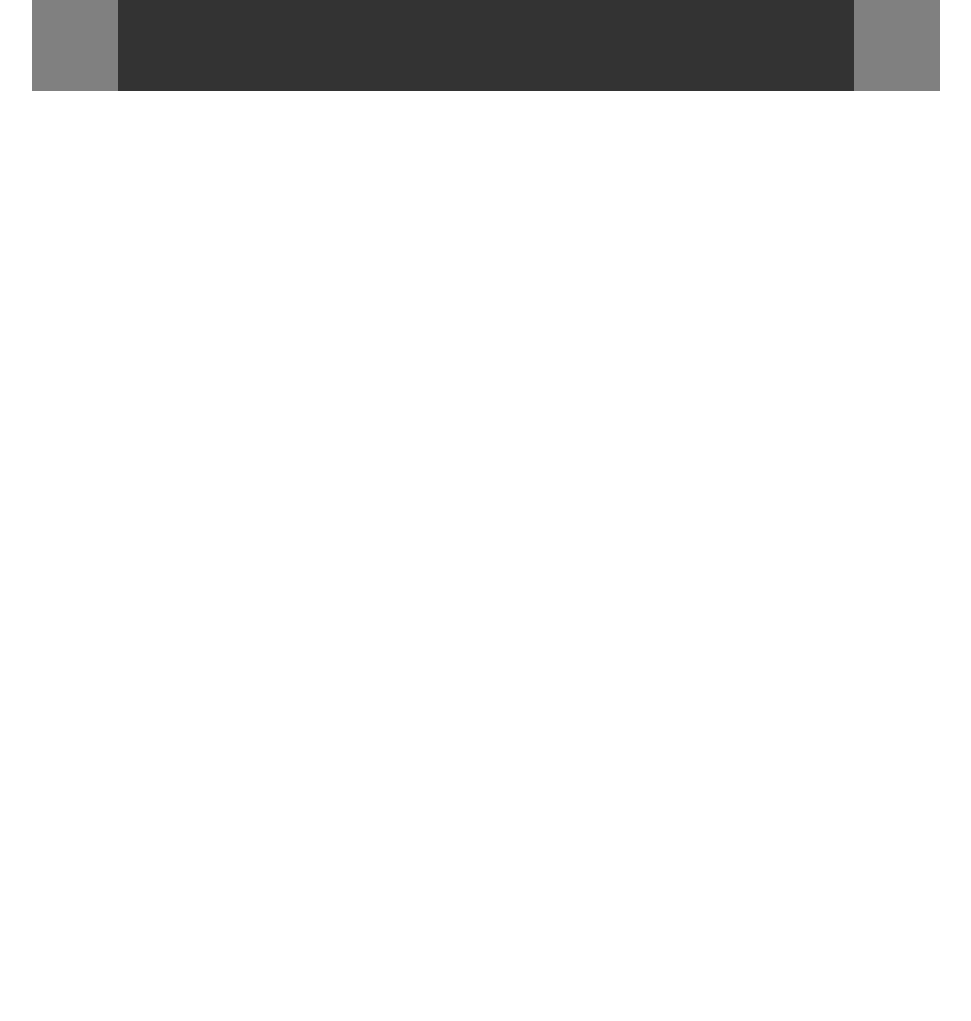
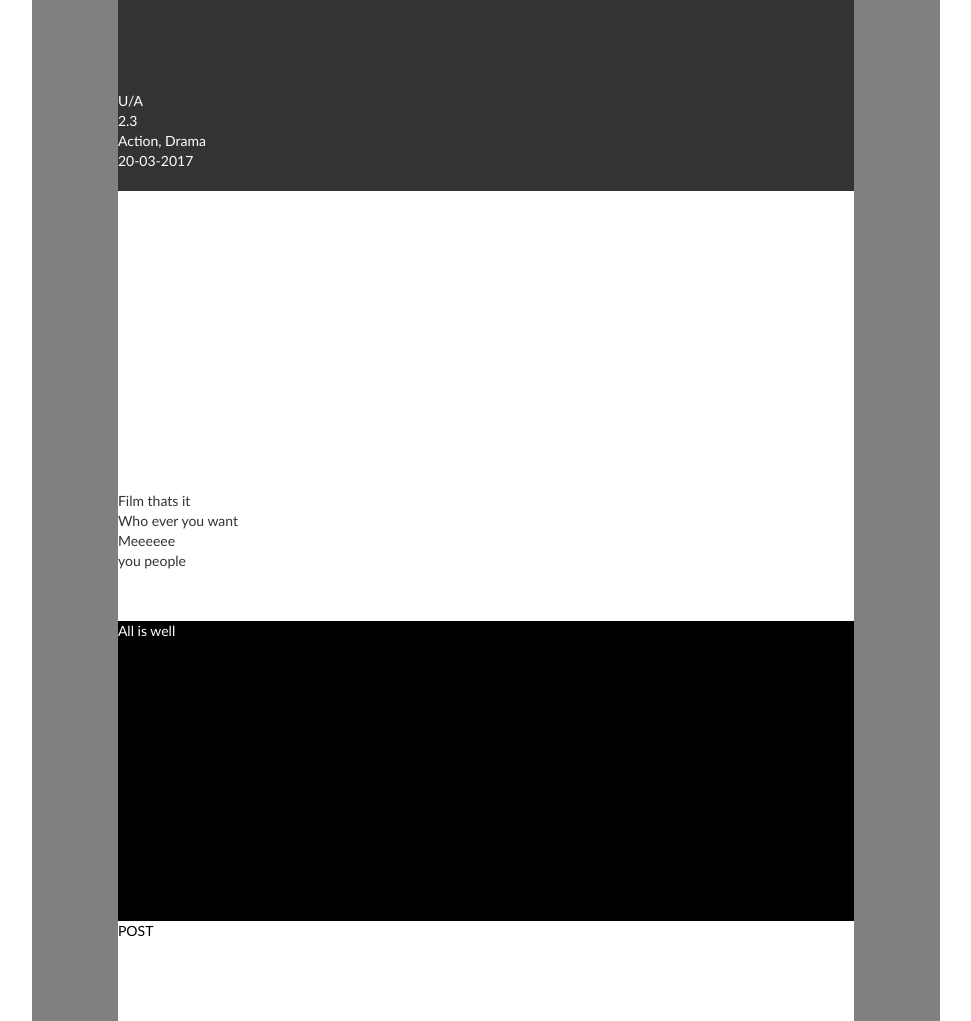
Before and after one commit to sridhar1743/ReviewTalkies, a website: page public/html/home.html in a window 1280 px wide. Shown: the part 638-1659 px from the top of the page, without its empty margins (154-1125 px from the left). Before the commit the page ends 800 px from the top, so only its background shows below. Drawn offline with nearby package versions, Linux system fonts and the light colour scheme; some packages are replaced by stand-ins of ours; a script that the page names is missing; files whose address does not match are found by name; a web font is replaced by a local one.

Commit message:
template html

```diff
--- a/public/css/rt_main.css
+++ b/public/css/rt_main.css
@@ -57,6 +57,44 @@ body{
     margin: 0 auto;
     font-family: calibri;
 }
+#movieTypeInfoDiv{
+    background-color: #333333;
+    width: 81%;
+    height: 100px;
+    margin: 0 auto;
+    font-family: calibri;
+    color:white;
+}
+#moviePostTrialerDiv{
+    background-color: white;
+    width: 81%;
+    height: 300px;
+    margin: 0 auto;
+    font-family: calibri;
+}
+#movieTeamDetailsDiv{
+    background-color: white;
+    width: 81%;
+    height: 130px;
+    margin: 0 auto;
+    font-family: calibri;
+}
+#movieCommentsDiv{
+    background-color: black;
+    width: 81%;
+    height: 300px;
+    margin: 0 auto;
+    font-family: calibri;
+    color:white;
+}
+#moviePostCommentsDiv{
+    background-color: white;
+    width: 81%;
+    height: 100px;
+    margin: 0 auto;
+    font-family: calibri;
+    color:black;
+}
 #movieDisplayName{
     font-size: 47px;
     font-style: italic;
--- a/public/html/home.html
+++ b/public/html/home.html
@@ -89,6 +89,11 @@
                         </div>
                     </div>
                     <div ng-include="'/public/html/movieInfo.html'"></div>
+                    <div ng-include="'/public/html/movieTypeInfo.html'"></div>
+                    <div ng-include="'/public/html/moviePostTrialer.html'"></div>
+                    <div ng-include="'/public/html/movieTeamDetails.html'"></div>
+                    <div ng-include="'/public/html/movieComments.html'"></div>
+                    <div ng-include="'/public/html/moviePostComments.html'"></div>
                 </div>
             </div>
 
--- /dev/null
+++ b/public/html/movieComments.html
@@ -0,0 +1,18 @@
+<!DOCTYPE html>
+<!--
+To change this license header, choose License Headers in Project Properties.
+To change this template file, choose Tools | Templates
+and open the template in the editor.
+-->
+<html>
+    <head>
+        <title>TODO supply a title</title>
+        <meta charset="UTF-8">
+        <meta name="viewport" content="width=device-width, initial-scale=1.0">
+    </head>
+    <body>
+        <div id="movieCommentsDiv">
+            <div id="movieComments">All is well</div>
+        </div>
+    </body>
+</html>
--- /dev/null
+++ b/public/html/moviePostComments.html
@@ -0,0 +1,18 @@
+<!DOCTYPE html>
+<!--
+To change this license header, choose License Headers in Project Properties.
+To change this template file, choose Tools | Templates
+and open the template in the editor.
+-->
+<html>
+    <head>
+        <title>TODO supply a title</title>
+        <meta charset="UTF-8">
+        <meta name="viewport" content="width=device-width, initial-scale=1.0">
+    </head>
+    <body>
+        <div id="moviePostCommentsDiv">
+            <div id="moviePostComments">POST</div>
+        </div>
+    </body>
+</html>
--- /dev/null
+++ b/public/html/moviePostTrialer.html
@@ -0,0 +1,19 @@
+<!DOCTYPE html>
+<!--
+To change this license header, choose License Headers in Project Properties.
+To change this template file, choose Tools | Templates
+and open the template in the editor.
+-->
+<html>
+    <head>
+        <title>TODO supply a title</title>
+        <meta charset="UTF-8">
+        <meta name="viewport" content="width=device-width, initial-scale=1.0">
+    </head>
+    <body>
+        <div id="moviePostTrialerDiv">
+            <div id="moviePoster"></div>
+            <div id="movieTrialer"></div>
+        </div>
+    </body>
+</html>
--- /dev/null
+++ b/public/html/movieTeamDetails.html
@@ -0,0 +1,21 @@
+<!DOCTYPE html>
+<!--
+To change this license header, choose License Headers in Project Properties.
+To change this template file, choose Tools | Templates
+and open the template in the editor.
+-->
+<html>
+    <head>
+        <title>TODO supply a title</title>
+        <meta charset="UTF-8">
+        <meta name="viewport" content="width=device-width, initial-scale=1.0">
+    </head>
+    <body>
+        <div id="movieTeamDetailsDiv">
+            <div id="movieDescription">Film thats it</div>
+            <div id="movieDirectors">Who ever you want</div>
+            <div id="movieWriters">Meeeeee</div>
+            <div id="movieActors">you people</div>
+        </div>
+    </body>
+</html>
--- /dev/null
+++ b/public/html/movieTypeInfo.html
@@ -0,0 +1,21 @@
+<!DOCTYPE html>
+<!--
+To change this license header, choose License Headers in Project Properties.
+To change this template file, choose Tools | Templates
+and open the template in the editor.
+-->
+<html>
+    <head>
+        <title>TODO supply a title</title>
+        <meta charset="UTF-8">
+        <meta name="viewport" content="width=device-width, initial-scale=1.0">
+    </head>
+    <body>
+        <div id="movieTypeInfoDiv">
+            <div id="movieCert">U/A</div>
+            <div id="movieDuration">2.3</div>
+            <div id="movieType">Action, Drama</div>
+            <div id="movieRelease">20-03-2017</div>
+        </div>
+    </body>
+</html>
```
Also changed, not shown: 1 other file.
